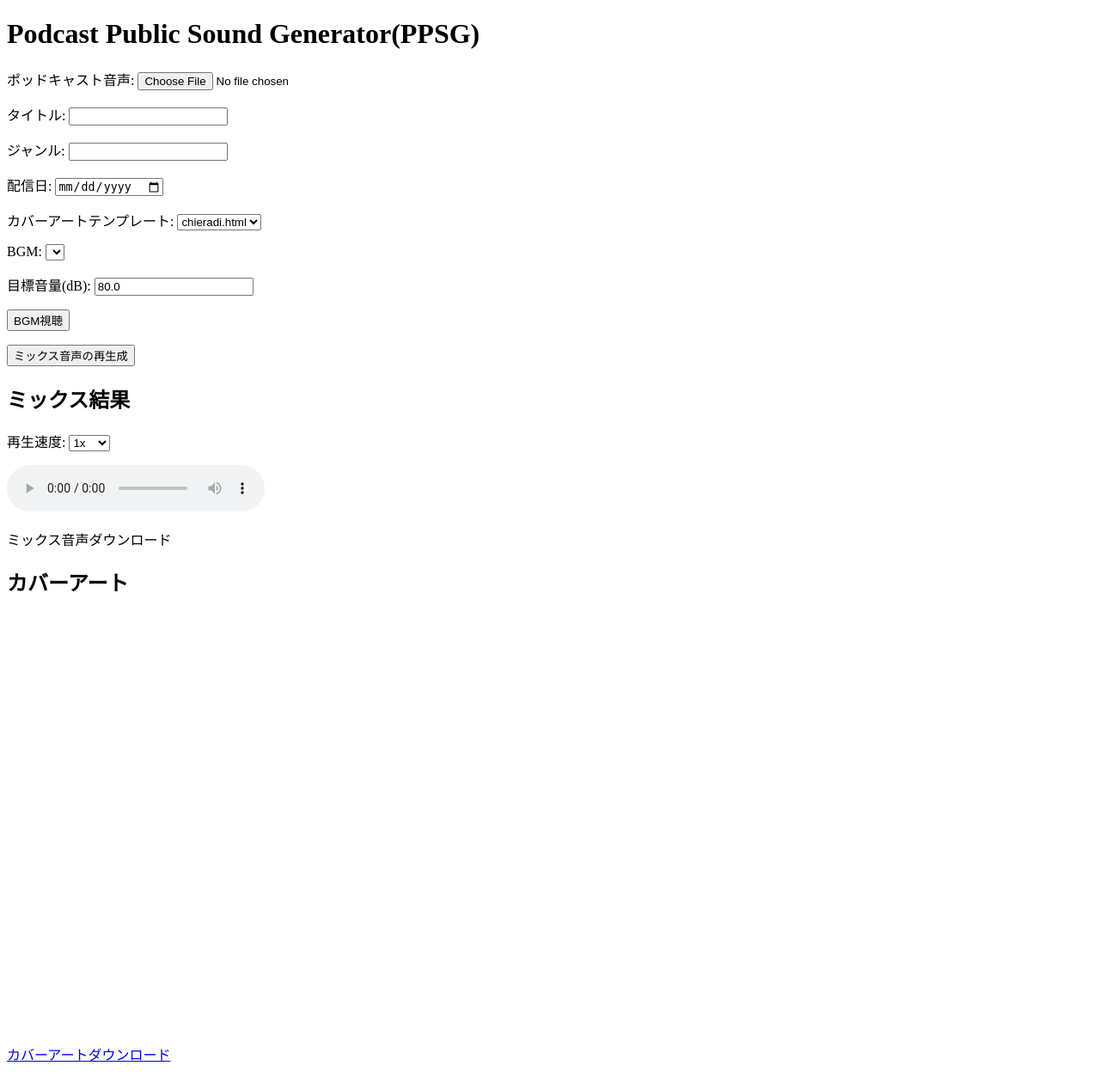
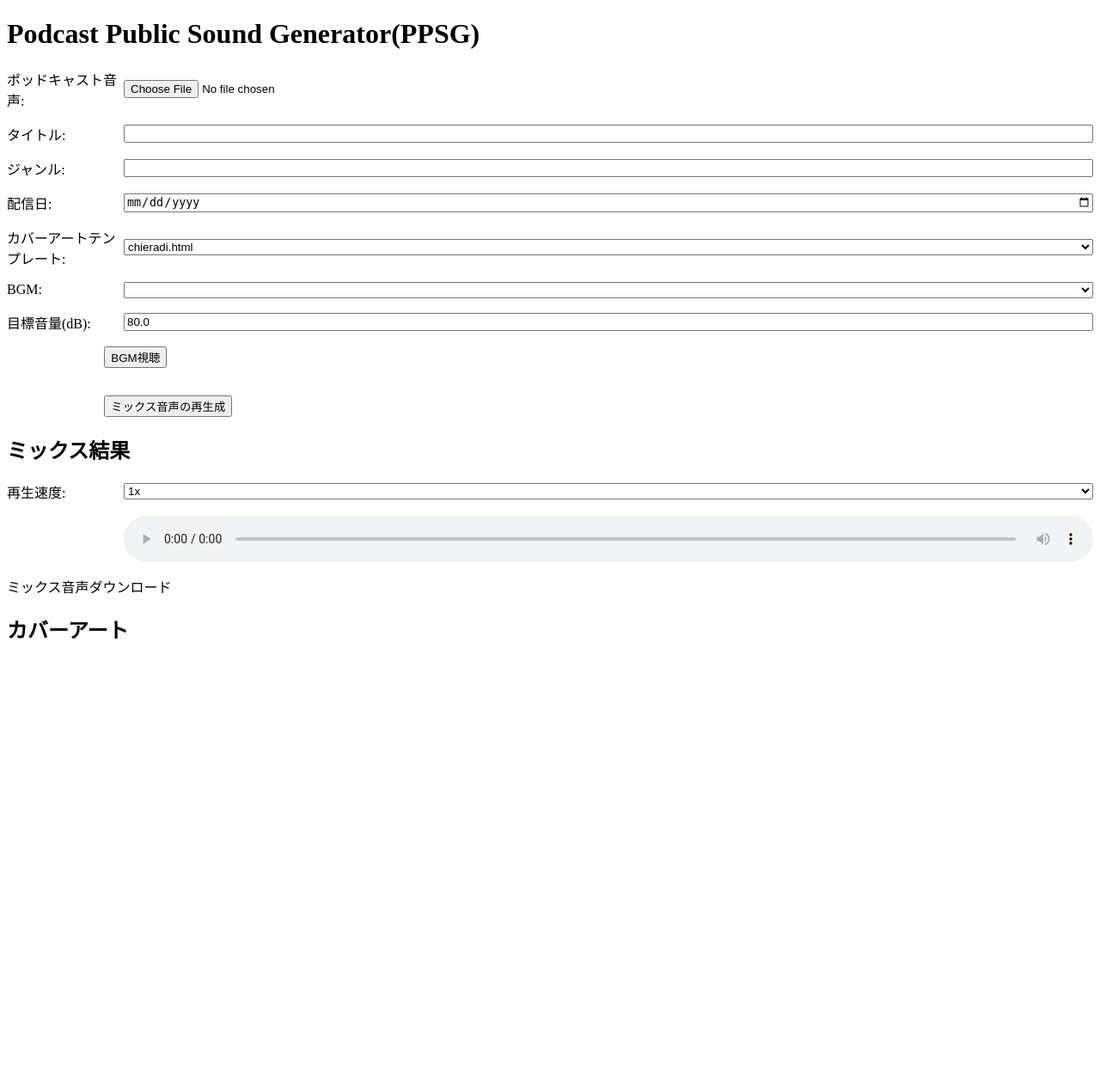
Before and after one commit to TakamiChie/PodcastPublicSoundGenerator, a Flask app: page / in a window 1280 px wide. Shown: the top 1268 px of the page at 86% size. Before the commit the page ends 1235 px from the top, so only its background shows below. Run offline with Flask 3, Linux system fonts and the light colour scheme; lists and menus that the app fills with data are empty.

Commit message:
Refine form layout with flex

```diff
--- a/static/css/style.css
+++ b/static/css/style.css
@@ -27,4 +27,26 @@
 
 .form-item {
   margin-bottom: 1em;
+  display: flex;
+  align-items: center;
 }
+
+/* ラベルと入力を2列で表示 */
+.form-item > label {
+  width: 8em;
+  flex-shrink: 0;
+  padding-right: 0.5em;
+}
+
+/* 入力要素は行全体を使う */
+.form-item > input,
+.form-item > select,
+.form-item > audio {
+  flex: 1;
+}
+
+/* ラベルがない要素は位置を合わせる */
+.form-item > button,
+.form-item > audio:first-child {
+  margin-left: calc(8em + 0.5em);
+}
```
Also changed, not shown: templates/index.html (line endings or trailing spaces).
